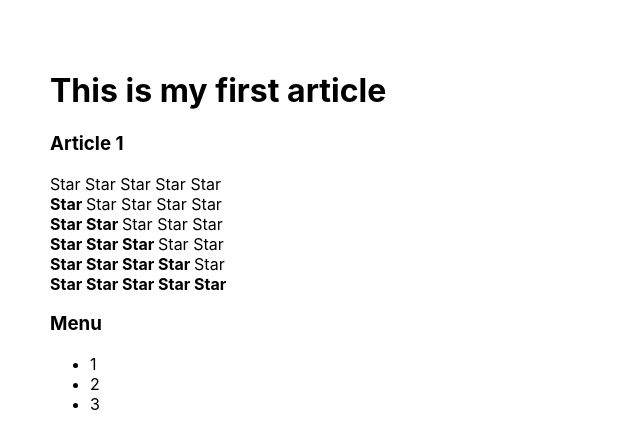
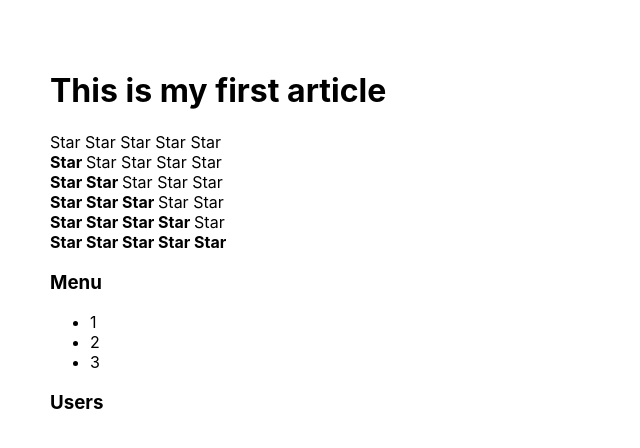
Before and after one commit to VladTomchuk/react_kabzda_19_09_2023, a React (Create React App) app: page / in a window 1280 px wide. Shown: the top 448 px of the page, without its empty margins (0-640 px from the left). Built offline with nearby package versions, Linux system fonts and the light colour scheme.

Commit message:
03.PropsType_react. Made type for all props of Rating and Accordion components

```diff
--- a/src/App.tsx
+++ b/src/App.tsx
@@ -7,19 +7,24 @@ const App = () => {
     return (
         <div className="App">
             <PageTitle title={"This is my first article"}/>
-            <div><h3>Article 1</h3></div>
+            {/*<div><h3>Article 1</h3></div>*/}
             <Rating value={0}/>
             <Rating value={1}/>
             <Rating value={2}/>
             <Rating value={3}/>
             <Rating value={4}/>
             <Rating value={5}/>
-            <Accordion title={"Menu"}/>
+            <Accordion title={"Menu"} collapsed={false}/>
+            <Accordion title={"Users"} collapsed={true}/>
         </div>
     );
 }
 
-const PageTitle = (props: any) => {
+type PageTitlePropsType = {
+    title: string
+}
+
+const PageTitle = (props: PageTitlePropsType) => {
     return (
         <div><h1>{props.title}</h1></div>
     )
--- a/src/components/Accordion.tsx
+++ b/src/components/Accordion.tsx
@@ -1,6 +1,14 @@
 import React from "react";
 
-export const Accordion = (props: any) => {
+
+type AccordionPropsType = {
+    title: string
+    collapsed: boolean
+}
+export const Accordion = (props: AccordionPropsType) => {
+    if (props.collapsed) {
+        return <div><AccordionTitle title={props.title}/></div>
+    } else {
         return (
             <div>
                 <AccordionTitle title={props.title}/>
@@ -8,8 +16,12 @@ export const Accordion = (props: any) => {
             </div>
         )
     }
+}
 
-const AccordionTitle = (props:any) => {
+type AccordionTitlePropsType = {
+    title: string
+}
+const AccordionTitle = (props: AccordionTitlePropsType) => {
     return (
         <><h3>{props.title}</h3></>
     )
--- a/src/components/Rating.tsx
+++ b/src/components/Rating.tsx
@@ -1,6 +1,10 @@
 import React from "react";
 
-export const Rating = (props: any) => {
+type RatingPropsType = {
+    value: number
+}
+
+export const Rating = (props: RatingPropsType) => {
 
     if (props.value === 1) {
         return (
@@ -68,8 +72,13 @@ export const Rating = (props: any) => {
         </div>
     )
 }
-const Star = (props: any) => {
-    if (props.selected === true) {
+
+type StarPropsType = {
+    selected: boolean
+}
+
+const Star = (props: StarPropsType) => {
+    if (props.selected) {
         return <span><b>Star </b></span>
     } else {
         return <span>Star </span>
```
Lines whose indentation alone changed are shown as unchanged.
